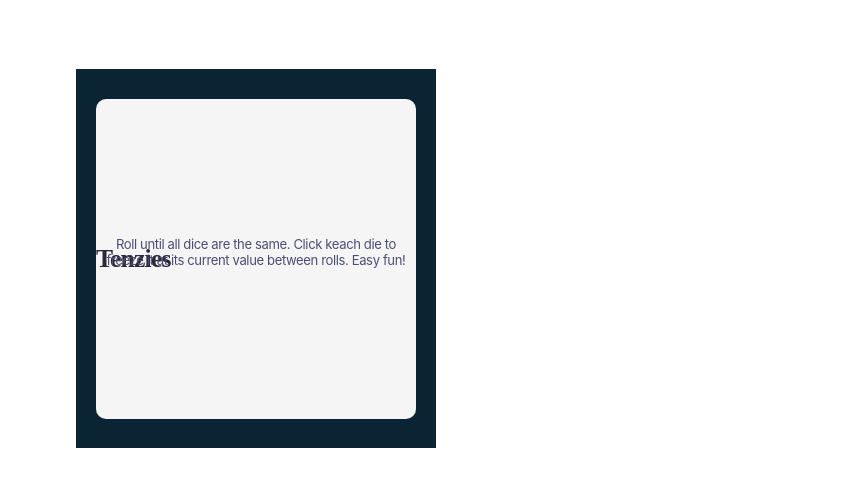
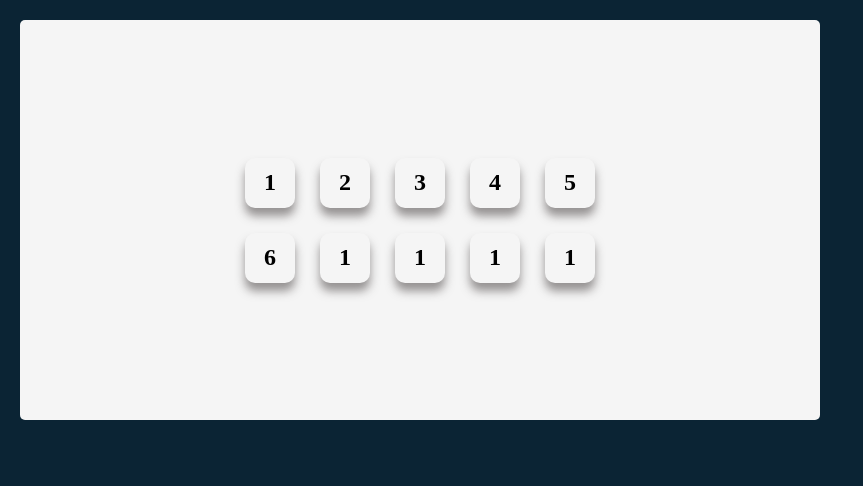
Before and after one commit to CB-Pantomime/tenzies_game, a React (Create React App) app: page / in a window 1280 px wide. Shown: the top 486 px of the page, without its empty margins (0-863 px from the left). Built offline with nearby package versions, Linux system fonts and the light colour scheme.

Commit message:
rendering dice container with 10 hard-coded die (for basic test) to page. dice container w/ basic styling display grid, in template of 5 columns of 2 rows. die-face basic styling and flex centered w/ box shadow.

```diff
--- a/src/App.js
+++ b/src/App.js
@@ -1,12 +1,28 @@
 
 import './style.css';
+import Die from './Die'
 
 function App() {
   return (
     <main>
       <div className='game-play'>
-        <h1 className='title'>Tenzies</h1>
-        <p className='instructions'>Roll until all dice are the same. Click keach die to freeze it at its current value between rolls. Easy fun!</p>
+
+        {/* <h1 className='title'>Tenzies</h1>
+        <p className='instructions'>Roll until all dice are the same. Click keach die to freeze it at its current value between rolls. Easy fun!</p> */}
+
+          <div className='dice-container'>
+            <Die value="1"/>
+            <Die value="2"/>
+            <Die value="3"/>
+            <Die value="4"/>
+            <Die value="5"/>
+            <Die value="6"/>
+            <Die value="1"/>
+            <Die value="1"/>
+            <Die value="1"/>
+            <Die value="1"/>
+          </div>
+
       </div>
     </main>
   );
--- /dev/null
+++ b/src/Die.js
@@ -0,0 +1,12 @@
+
+import React from 'react'
+
+function Die (props) {
+    return (
+        <div className='die-face'>
+            <h2>{props.value}</h2>
+        </div>
+    )
+}
+
+export default Die;
--- a/src/style.css
+++ b/src/style.css
@@ -4,60 +4,35 @@
 
 body {
     margin: 0;
+    background-color: #0B2434;
+    padding: 20px;
 }
 
 main {
-    position: absolute;
-    width: 360px;
-    height: 379px;
-    left: 76px;
-    top: 69px;
-    /* margin: 69px, 69px, 75px, 75px; */
-    background: #0B2434;
+    background-color: #F5F5F5;
+    height: 400px;
+    max-width: 800px;
+    border-radius: 5px;
+    padding: 20px;
+    display: flex;
+    flex-direction: column;
+    justify-content: center;
+    align-items: center;
 }
 
-.game-play {
-    position: absolute;
-    width: 320px;
-    height: 320px;
-    left: 20px;
-    top: 30px;
-    background: #F5F5F5;
-    border-radius: 10px;
+.dice-container {
+    display: grid;
+    grid-template: auto auto / repeat(5, 1fr);
+    gap: 25px;
+
 }
 
-.title {
-    position: absolute;
-    left: 0%;
-    right: 0%;
-    top: 0%;
-    bottom: 0%;
-    font-family: 'Karla';
-    font-style: normal;
-    font-weight: 700;
-    font-size: 25.6px;
-    line-height: 30px;
+.die-face {
+    height: 50px;
+    width: 50px;
+    box-shadow: 0px 8px 10px rgba(92, 87, 87, 0.629);
+    border-radius: 10px;
     display: flex;
+    justify-content: center;
     align-items: center;
-    text-align: center;
-    letter-spacing: -0.03em;
-    color: #2B283A;
 }
-
-.instructions {
-    position: absolute;
-    left: 0%;
-    right: 0%;
-    top: -28.7%;
-    bottom: -24.36%;
-    font-family: 'Inter';
-    font-style: normal;
-    font-weight: 400;
-    font-size: 13.1072px;
-    line-height: 16px;
-    display: flex;
-    align-items: center;
-    text-align: center;
-    letter-spacing: -0.03em;
-    color: #4A4E74;
-}
```
